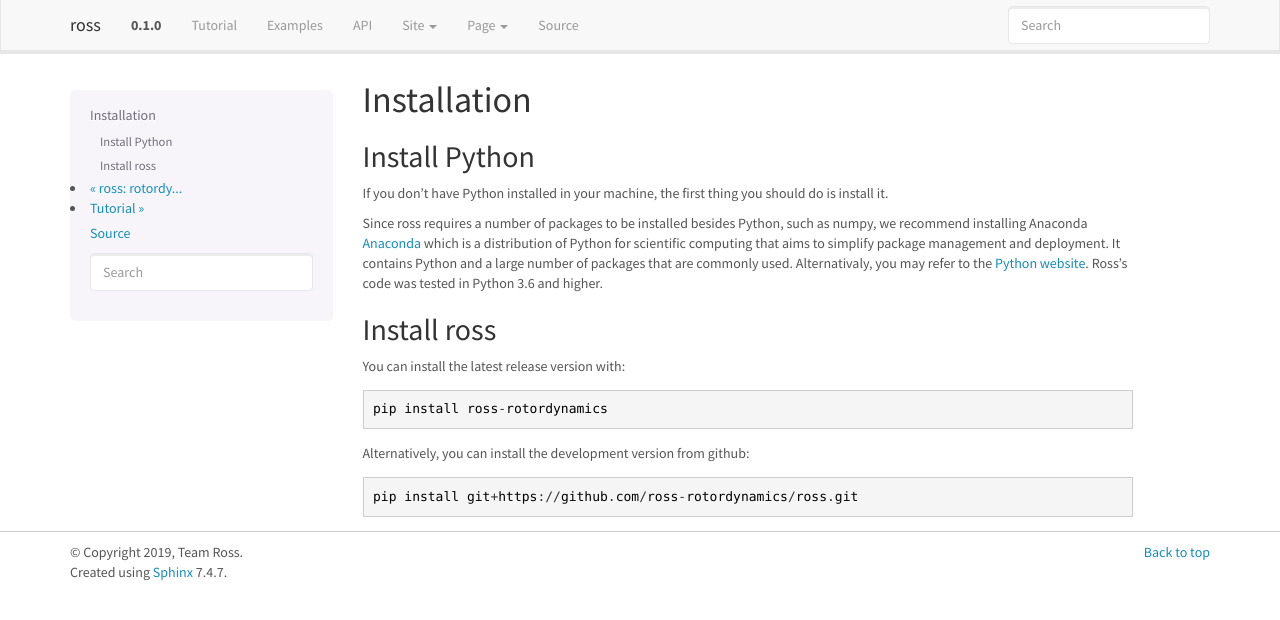
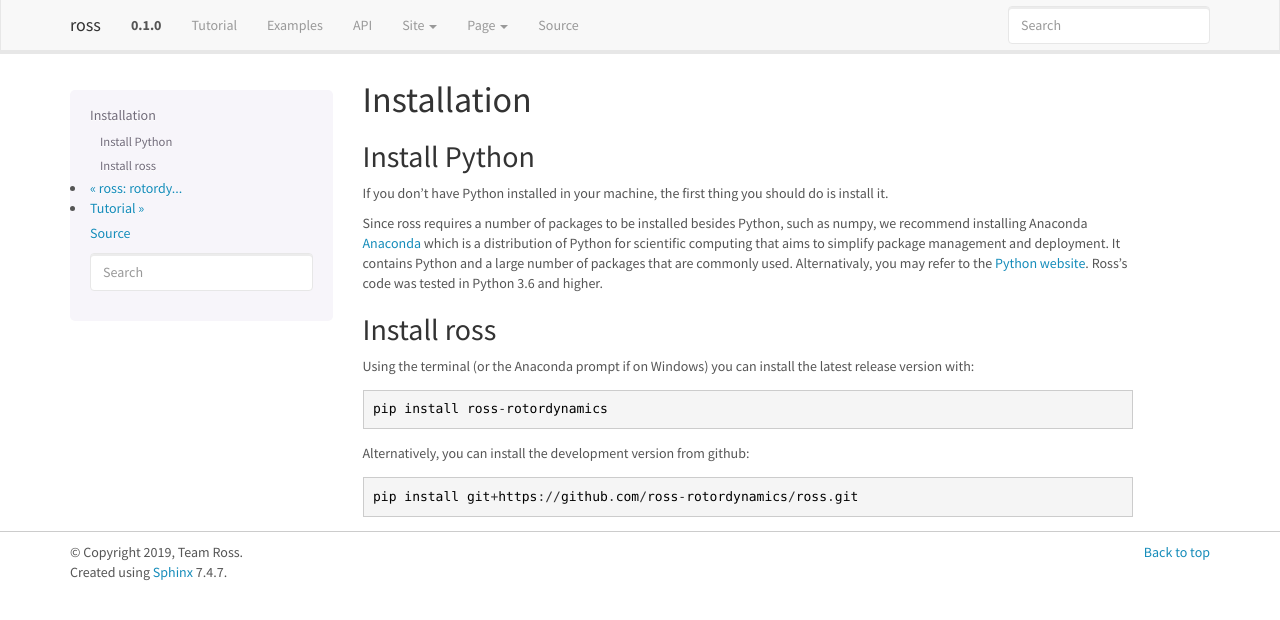
Before and after one commit to petrobras/ross, a Sphinx documentation site: the page built from docs/installation.rst, in a window 1280 px wide. Shown: the top 620 px of the page. Built offline with Sphinx 7.4.7, drawn with Linux system fonts in a browser that asks for light colours; formulas are drawn with MathJax 3; pages that are not in the unit, such as notebooks, are missing from menus.

Commit message:
Add instruction to anaconda prompt
Add instruction to use Anaconda prompt on Windows.

```diff
--- a/docs/installation.rst
+++ b/docs/installation.rst
@@ -20,7 +20,7 @@ Ross's code was tested in Python 3.6 and higher.
 Install ross
 ------------
 
-You can install the latest release version with::
+Using the terminal (or the Anaconda prompt if on Windows) you can install the latest release version with::
 
     pip install ross-rotordynamics
 
```
